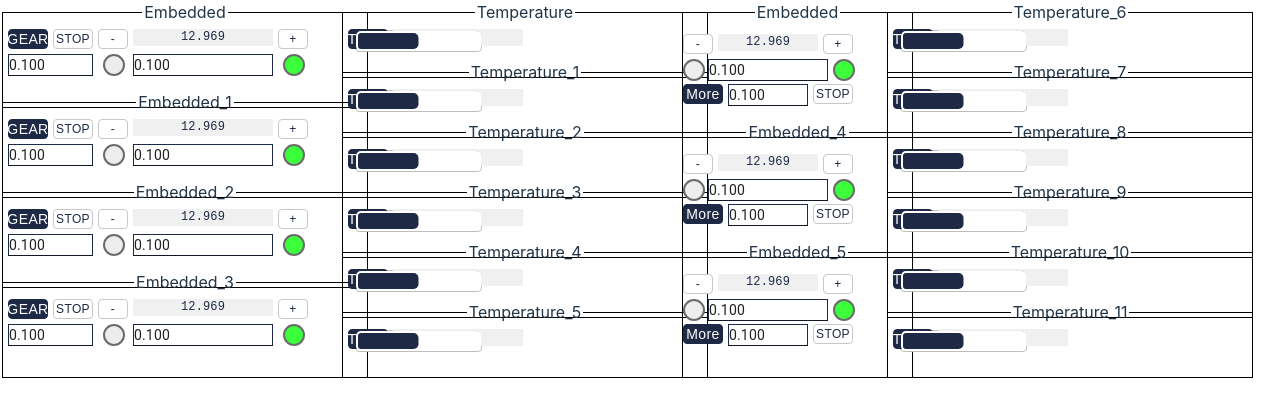
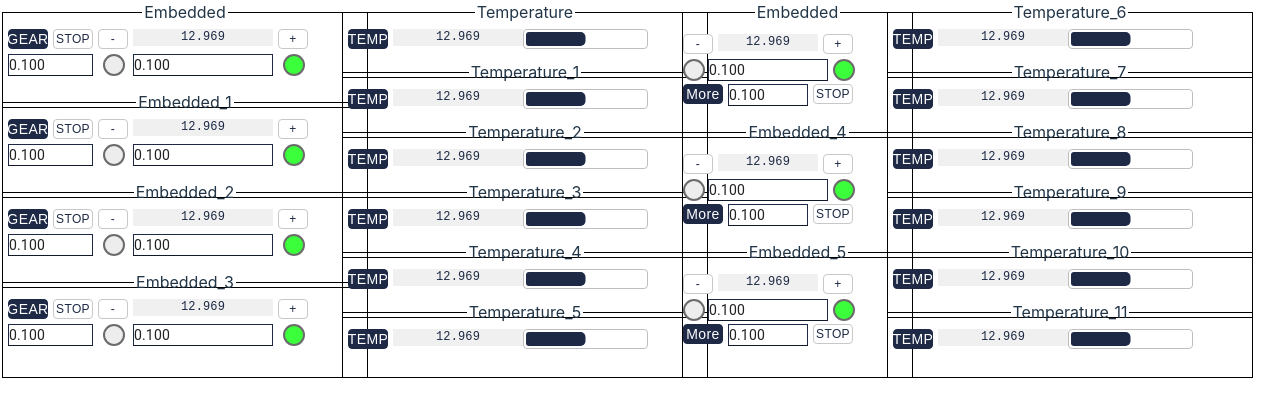
Before and after one commit to abigailalexander/mui-phoebus, a React (Vite) app: page / in a window 1280 px wide. Shown: the top 416 px of the page. Built offline with nearby package versions, Linux system fonts and the light colour scheme.

Commit message:
Adjust progressbar positioning

```diff
--- a/src/components/ProgressBar/progressBar.tsx
+++ b/src/components/ProgressBar/progressBar.tsx
@@ -30,8 +30,8 @@ export default function ProgressBar(props: ProgressBarProps) {
     // Could also possibly add a box shadow like you get in phoebus
     // TO DO LATER
     return (
-        <Box sx={{ left: props.x, top: props.y, width: props.w, height: props.h, border: "1px solid rgba(190, 190, 190)", borderRadius: 1, overflow: "visible" }}>
-            <CustomLinearProgress sx={{ width: props.w - 4, height: props.h - 4 }} variant="determinate" value={props.value} />
+        <Box sx={{ position: "absolute", left: props.x, top: props.y, width: props.w - 2, height: props.h - 2, border: "1px solid rgba(190, 190, 190)", borderRadius: 1, overflow: "visible" }}>
+            <CustomLinearProgress sx={{ width: props.w - 6, height: props.h - 6 }} variant="determinate" value={props.value} />
         </Box>
     );
 }
```
